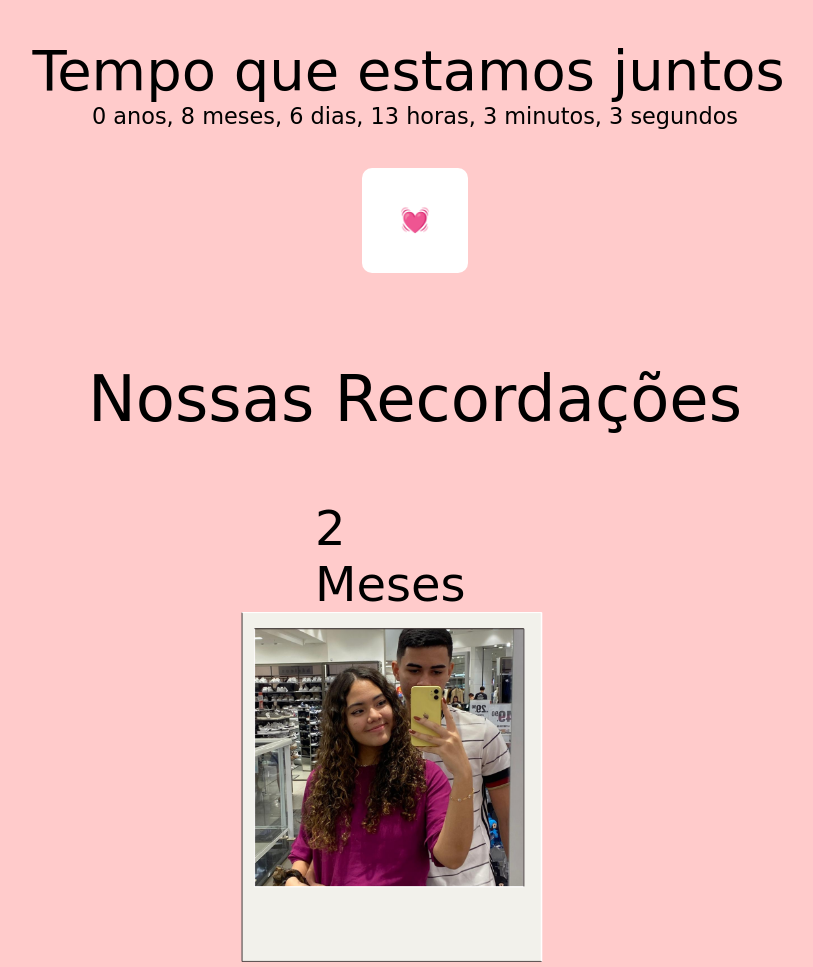
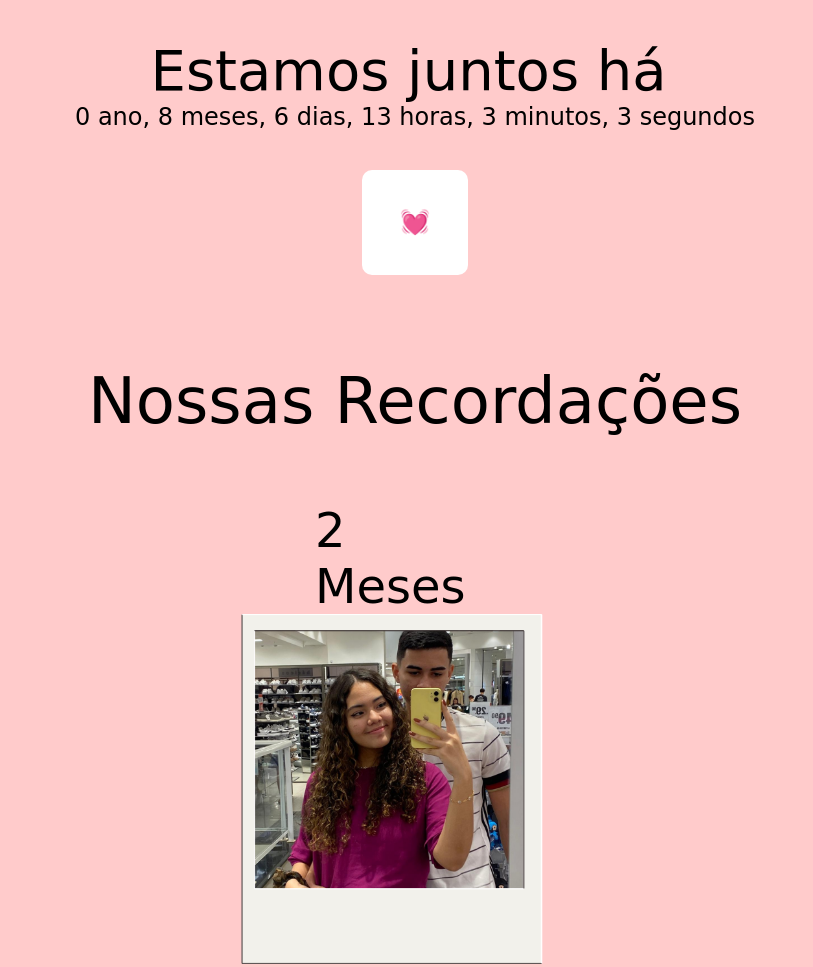
Before and after one commit to mdanyllo/dia-dos-namorados, a plain HTML site: page index.html in a window 1280 px wide. Shown: the top 967 px of the page, without its empty margins (353-1166 px from the left). Drawn offline with Linux system fonts and the light colour scheme; a web font is replaced by a local one.

Commit message:
melhorias2

```diff
--- a/index.html
+++ b/index.html
@@ -8,7 +8,7 @@
 </head>
 <body>
     <main class="container">
-        <h1 class="htime">Tempo que estamos juntos</h1>
+        <h1 class="htime">Estamos juntos há</h1>
         <p class="ptime" id="time-together"></p>
         <a class="linkvideo" href="./video.html">💓</a>
         <h1 class="h1music">Nossas Recordações</h1>
@@ -59,7 +59,7 @@
             const remainingMinutes = minutes % 60;
             const remainingSeconds = seconds % 60;
 
-            return `${years} anos, ${remainingMonths} meses, ${Math.floor(remainingDays)} dias, ${remainingHours} horas, ${remainingMinutes} minutos, ${remainingSeconds} segundos`;
+            return `${years} ano, ${remainingMonths} meses, ${Math.floor(remainingDays)} dias, ${remainingHours} horas, ${remainingMinutes} minutos, ${remainingSeconds} segundos`;
         }
 
         const startDate = '2023-12-30'; // Data do início do nosso relacionamento
--- a/style.css
+++ b/style.css
@@ -154,7 +154,7 @@ margin-left: 19%;
     font-family:"Lovers Quarrel", cursive;
         font-weight: 400;
         font-style: normal;
-    font-size: 140%;
+    font-size: 150%;
     margin-left: 20%;
     margin-bottom: 3%;
 }
```
